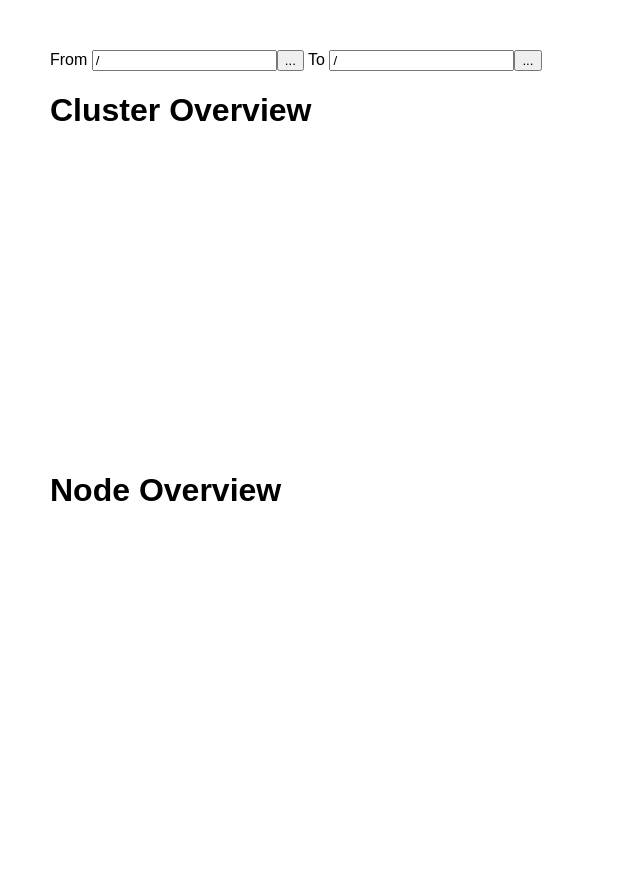
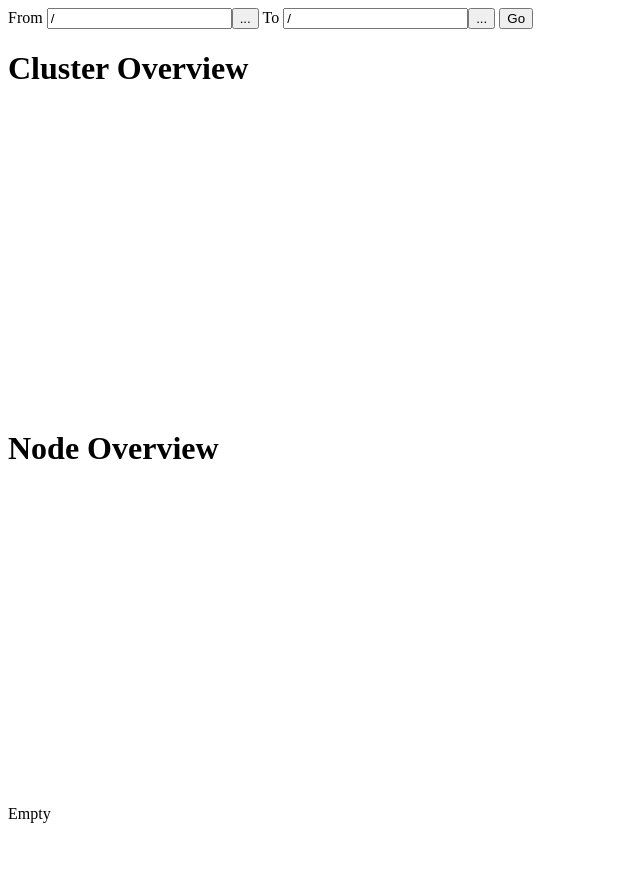
Before and after one commit to kair/Otus, a Python web app: template webui/src/webui/templates/index.html in a window 1280 px wide. Shown: the whole page, without its empty margins (0-640 px from the left). After the commit the page ends 823 px from the top, so only its background shows below. Run offline with Jinja, Linux system fonts and the light colour scheme; the template is opened without the code that fills it, so the values that code supplies are empty.

Commit message:
fix bugs

```diff
--- a/webui/src/webui/lib/aggregator/testServer.py
+++ b/webui/src/webui/lib/aggregator/testServer.py
@@ -42,5 +42,5 @@ class MyHandler(SimpleHTTPServer.SimpleHTTPRequestHandler):
     self.wfile.flush()
     self.connection.shutdown(1)
 
-bhs = BaseHTTPServer.HTTPServer(('', 8000), MyHandler)
+bhs = BaseHTTPServer.HTTPServer(('', 4242), MyHandler)
 bhs.serve_forever()
--- a/webui/src/webui/lib/tsd/query.js
+++ b/webui/src/webui/lib/tsd/query.js
@@ -15,7 +15,7 @@ function genMetricQuery(metric, tags, conf) {
 	}
 	query += ":"+metric;
 	first = true;
-	for tagName in tags {
+	for (tagName in tags) {
 		if (first) {
 			query += "{";
 			first = false;
@@ -83,7 +83,7 @@ function getClusterView(startTime, endTime, conf) {
 function renderView(startTime, endTime, genViewFun, conf, plotdiv) {
 	var uri = genViewFunc(startTime, endTime, conf);
 	$.getJSON(uri, function(data) {
-        $.plot($(plotdiv), [ data["data"], {
+        $.plot($(plotdiv), data["data"], {
             series: {
             stack: false,
             lines: { show: true, fill: true, steps: false},
--- a/webui/src/webui/templates/index.html
+++ b/webui/src/webui/templates/index.html
@@ -3,7 +3,8 @@
  <head>
     <meta http-equiv="Content-Type" content="text/html; charset=utf-8">
     <title>Flot Examples</title>
-    <link href="layout.css" rel="stylesheet" type="text/css">
+    <link rel="stylesheet" type="text/css" href="../lib/jcalendar/css/jscal2.css" />
+    <link rel="stylesheet" type="text/css" href="../lib/jcalendar/css/border-radius.css" />
     <!--[if lte IE 8]><script language="javascript" type="text/javascript" src="../excanvas.min.js"></script><![endif]-->
     <script language="javascript" type="text/javascript" src="../lib/flot/jquery.js"></script>
     <script language="javascript" type="text/javascript" src="../lib/flot/jquery.flot.js"></script>
@@ -12,7 +13,6 @@
  	<script language="javascript" type="text/javascript" src="../lib/tsd/query.js"></script>
  </head>
  <body>
- 	{% block timeselection %}
     From <input size="20" id="cs" name="cs" value={{ cs }}/><button id="cs_btn" type="button">...</button>
     To   <input size="20" id="ce" name="ce" value={{ ce }}/><button id="ce_btn" type="button">...</button>
     <script type="text/javascript">//<![CDATA[
@@ -24,7 +24,7 @@
       cal.manageFields("cs_btn", "cs", "%b %d %Y %H:%M");
       cal.manageFields("ce_btn", "ce", "%b %d %Y %H:%M");
     //]]></script>
-    {% endblock %}
+	<button type="button" onclick=freshTime()> Go </button>
 
     <h1>Cluster Overview</h1>
 
@@ -34,9 +34,13 @@
 
     <div id="nodeview" style="font-size:150%;width:800px;height:300px;"></div>
 
+	<p id="test_area"> Empty </p>
+
     <script type="text/javascript">
-      $.renderView();
-	 </script>
+    	function freshTime() {
+    		$("#test_area").html($("#cs").value);
+    	}
+    </script>
 
  </body>
 </html>
```
